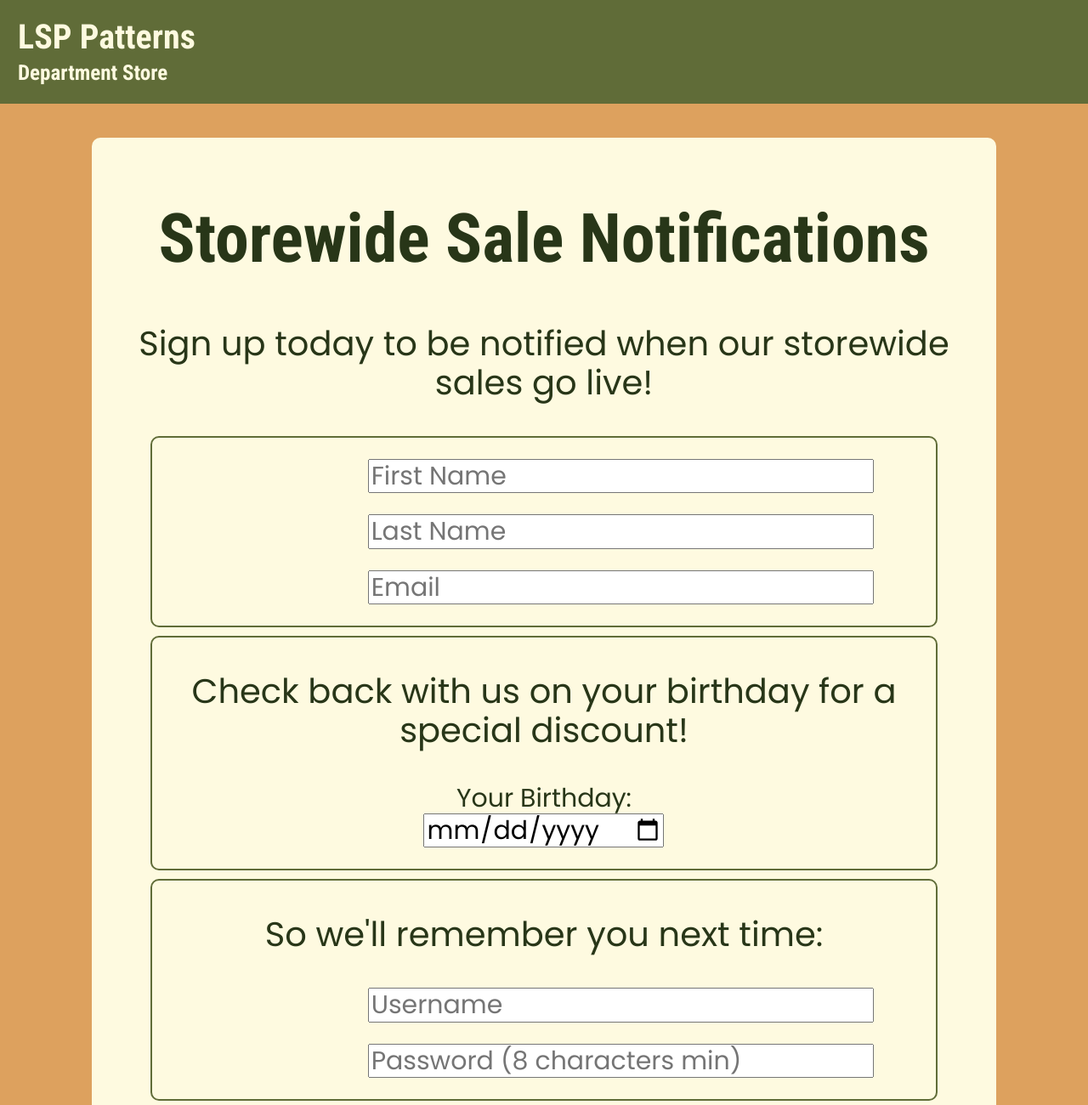
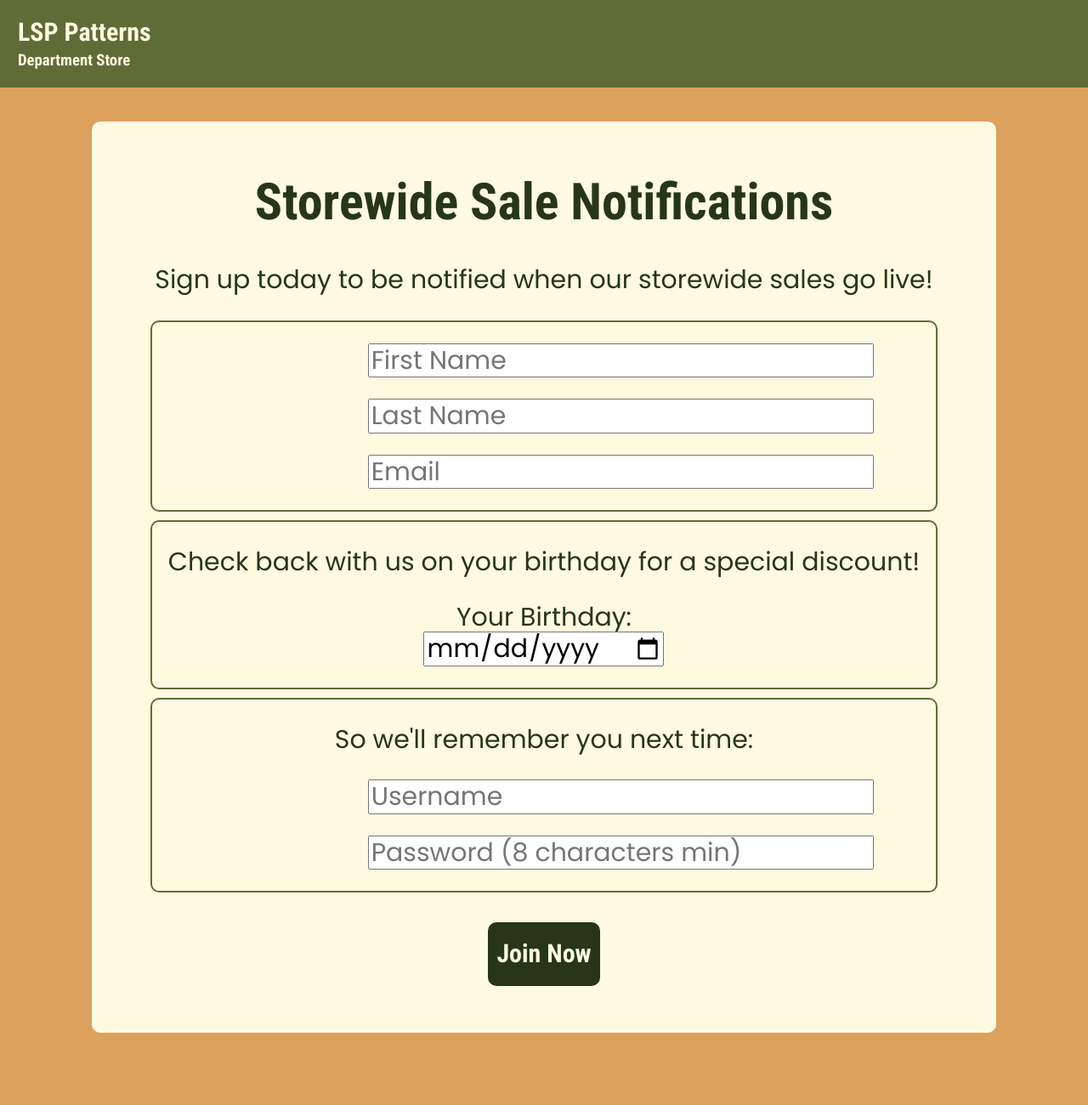
Before and after one commit to lpatton4-itmd362-org/project1, a plain HTML site: page index.html in a window 1280 px wide. Shown: the top 1300 px of the page at 85% size. After the commit the page ends 1255 px from the top, so only its background shows below. Drawn offline with nearby package versions, Linux system fonts and the light colour scheme.

Commit message:
sizing for first media query (768px min)

```diff
--- a/css/screen.css
+++ b/css/screen.css
@@ -66,10 +66,6 @@
   font-size: 30px;
 }
 
-input {
- outline: none;
-}
-
 #submit {
   font-family: 'Roboto Condensed', sans-serif;
   font-weight: bold;
@@ -95,8 +91,26 @@
 
 
 @media screen and (min-width: 768px){
+  h1 {
+    font-size:60px;
+  }
 
+  p {
+    font-size: 30px;
+  }
 
+  h2 {
+    font-size: 30px;
+  }
+
+  h4 {
+    font-size: 18.75px;
+  }
+
+  #submit {
+    font-size: 30px;
+    margin: 10px auto;
+  }
 }
 
 @media screen and (min-width: 992px){
--- a/js/site.js
+++ b/js/site.js
@@ -4,7 +4,7 @@
   $('html').addClass('hasjs');
 });
 
-/*Alert for minimum password length from Stack Overflow
+//Alert for minimum password length from Stack Overflow
 $('button[name="submit"]').click(function() {
     if($('input[name="password"]').val().length < 8) {
         alert('Minimum length = 8');
@@ -12,4 +12,3 @@
         $('form').submit();
     }
 });
-*/
```
